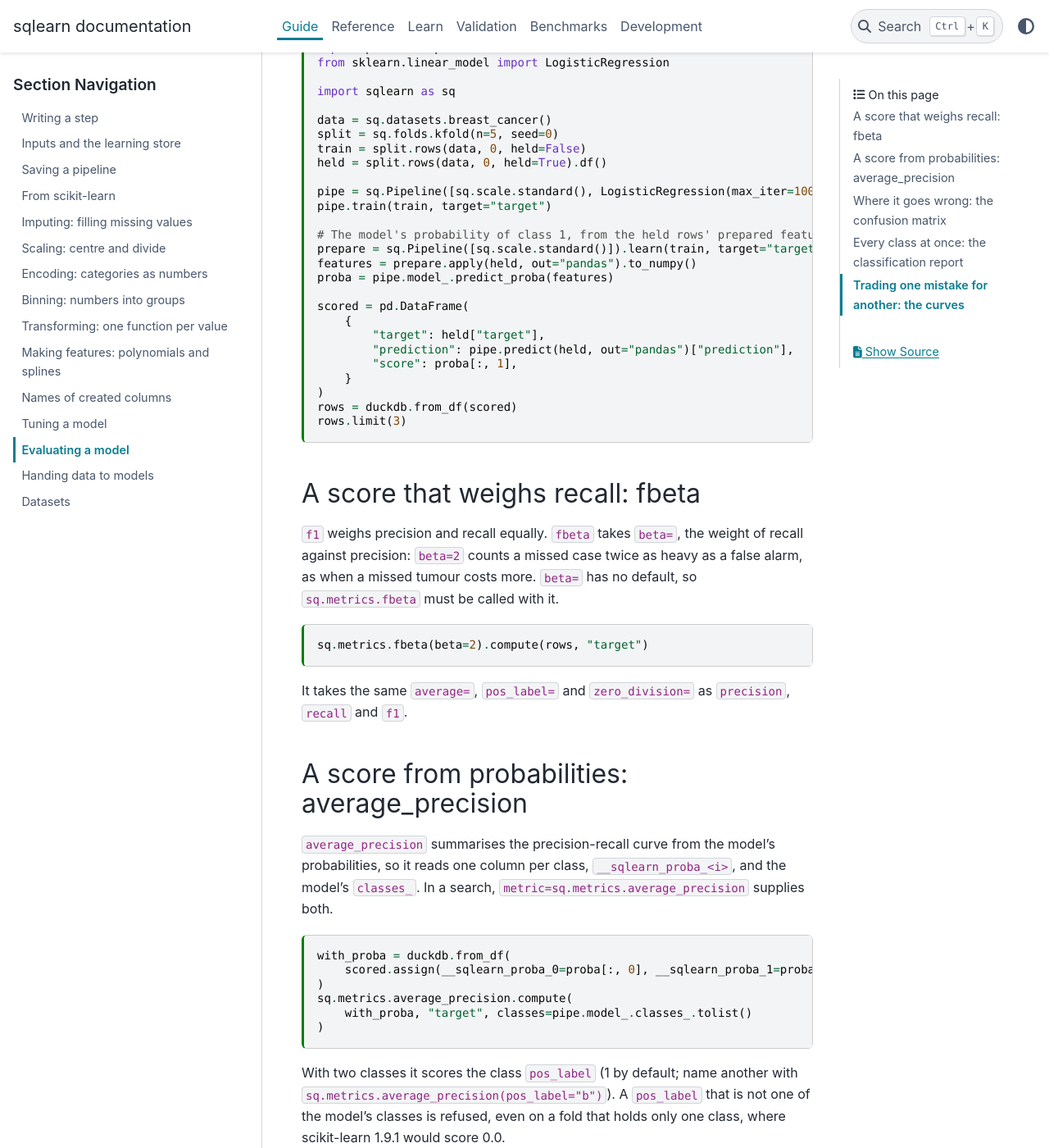
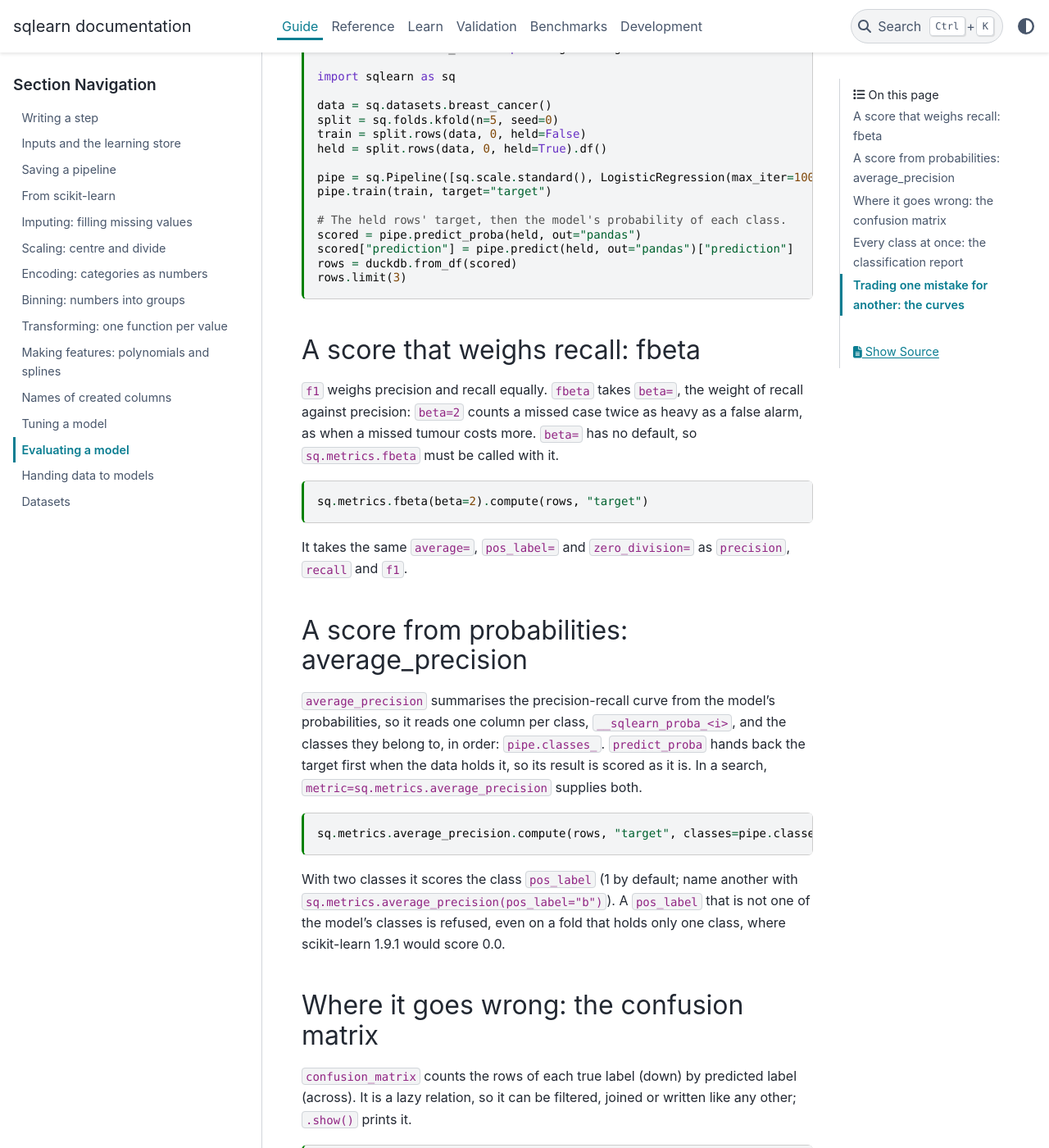
Before and after one commit to glaucis/sqlearn, a Sphinx documentation site: the page built from docs/guide/evaluating-a-model.md, in a window 1280 px wide and 1400 px high, scrolled down 468 px. Shown: the whole window at 82% size. Built offline with Sphinx 7.4.7 and the PyData theme 0.15.4, drawn with Linux system fonts in a browser that asks for light colours; pages that are not in the unit, such as notebooks, are missing from menus; the version number could not be read and is left out; some of the changed text lies outside the part shown.

Commit message:
docs: the guide scores held-out rows with predict_proba (#59)

````diff
--- a/docs/guide/evaluating-a-model.md
+++ b/docs/guide/evaluating-a-model.md
@@ -26,7 +26,6 @@ rows it trained on are too optimistic.
 
 ```{code-cell} python
 import duckdb
-import pandas as pd
 from sklearn.linear_model import LogisticRegression
 
 import sqlearn as sq
@@ -39,18 +38,9 @@ held = split.rows(data, 0, held=True).df()
 pipe = sq.Pipeline([sq.scale.standard(), LogisticRegression(max_iter=1000)])
 pipe.train(train, target="target")
 
-# The model's probability of class 1, from the held rows' prepared features.
-prepare = sq.Pipeline([sq.scale.standard()]).learn(train, target="target")
-features = prepare.apply(held, out="pandas").to_numpy()
-proba = pipe.model_.predict_proba(features)
-
-scored = pd.DataFrame(
-    {
-        "target": held["target"],
-        "prediction": pipe.predict(held, out="pandas")["prediction"],
-        "score": proba[:, 1],
-    }
-)
+# The held rows' target, then the model's probability of each class.
+scored = pipe.predict_proba(held, out="pandas")
+scored["prediction"] = pipe.predict(held, out="pandas")["prediction"]
 rows = duckdb.from_df(scored)
 rows.limit(3)
 ```
@@ -73,16 +63,12 @@ It takes the same `average=`, `pos_label=` and `zero_division=` as
 
 `average_precision` summarises the precision-recall curve from the model's
 probabilities, so it reads one column per class, `__sqlearn_proba_<i>`, and
-the model's `classes_`. In a search, `metric=sq.metrics.average_precision`
-supplies both.
+the classes they belong to, in order: `pipe.classes_`. `predict_proba` hands
+back the target first when the data holds it, so its result is scored as it
+is. In a search, `metric=sq.metrics.average_precision` supplies both.
 
 ```{code-cell} python
-with_proba = duckdb.from_df(
-    scored.assign(__sqlearn_proba_0=proba[:, 0], __sqlearn_proba_1=proba[:, 1])
-)
-sq.metrics.average_precision.compute(
-    with_proba, "target", classes=pipe.model_.classes_.tolist()
-)
+sq.metrics.average_precision.compute(rows, "target", classes=pipe.classes_)
 ```
 
 With two classes it scores the class `pos_label` (1 by default; name another
@@ -118,12 +104,13 @@ matrix.
 
 ## Trading one mistake for another: the curves
 
-`roc_curve` and `precision_recall_curve` take a score column and give one row
-per threshold. Handed with `out="pandas"` (or `"numpy"`), they go straight to
-your plotting library; sqlearn has no plotting dependency.
+`roc_curve` and `precision_recall_curve` take a score column, here the
+probability of class 1, `__sqlearn_proba_1`, and give one row per threshold.
+Handed with `out="pandas"` (or `"numpy"`), they go straight to your plotting
+library; sqlearn has no plotting dependency.
 
 ```{code-cell} python
-roc = sq.metrics.roc_curve(rows, "target", "score", out="pandas")
+roc = sq.metrics.roc_curve(rows, "target", "__sqlearn_proba_1", out="pandas")
 roc.head()
 ```
 
@@ -133,5 +120,5 @@ up. `precision_recall_curve` has the columns `precision`, `recall` and
 `threshold`; its last threshold is NULL, the point at recall 0.
 
 ```{code-cell} python
-sq.metrics.precision_recall_curve(rows, "target", "score").limit(3)
+sq.metrics.precision_recall_curve(rows, "target", "__sqlearn_proba_1").limit(3)
 ```
````
Also changed, not shown: HANDOFF.md (+10 -7 lines), docs/guide/from-scikit-learn.md (+4 -0 lines), 1 other file.
